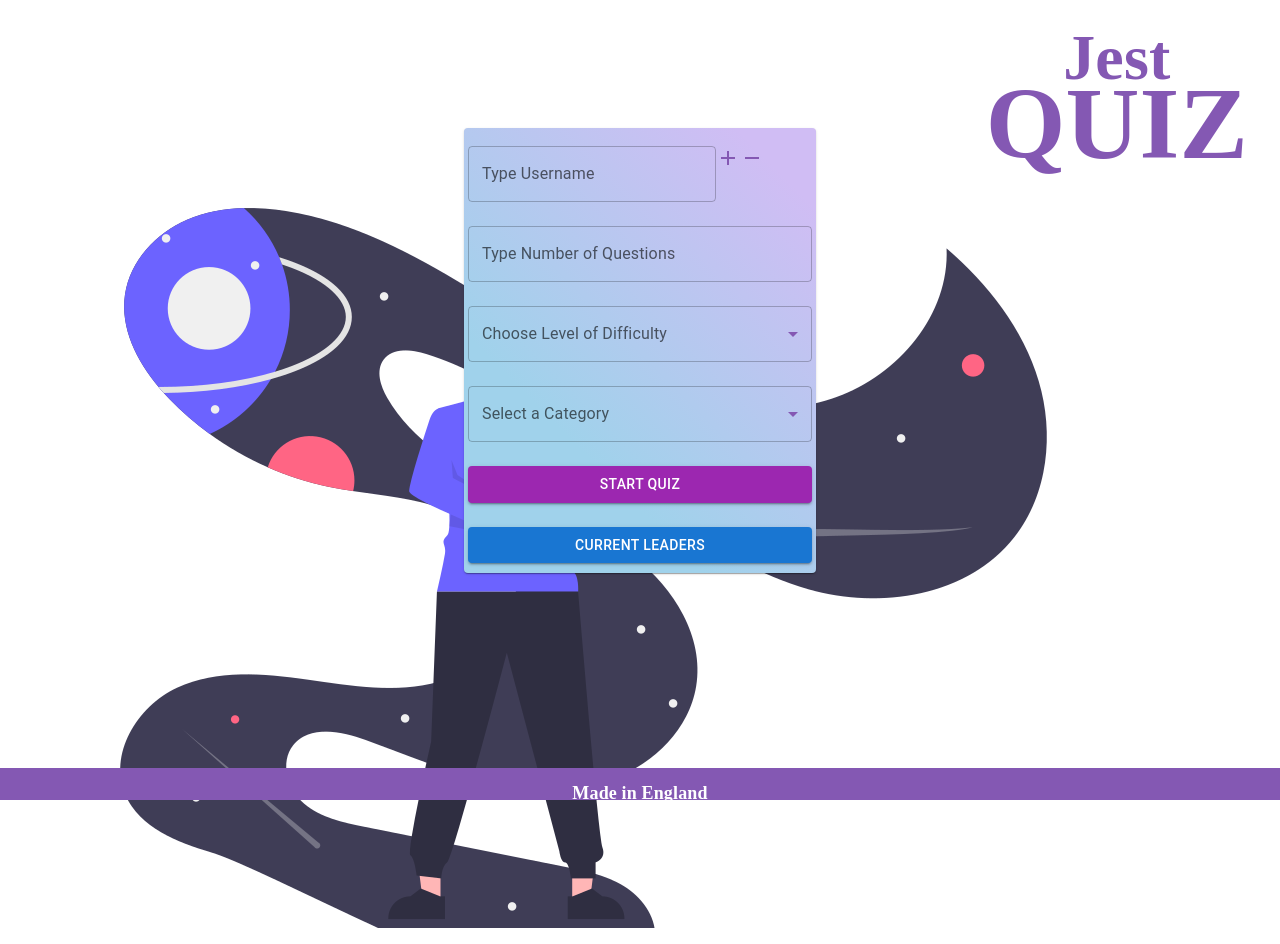
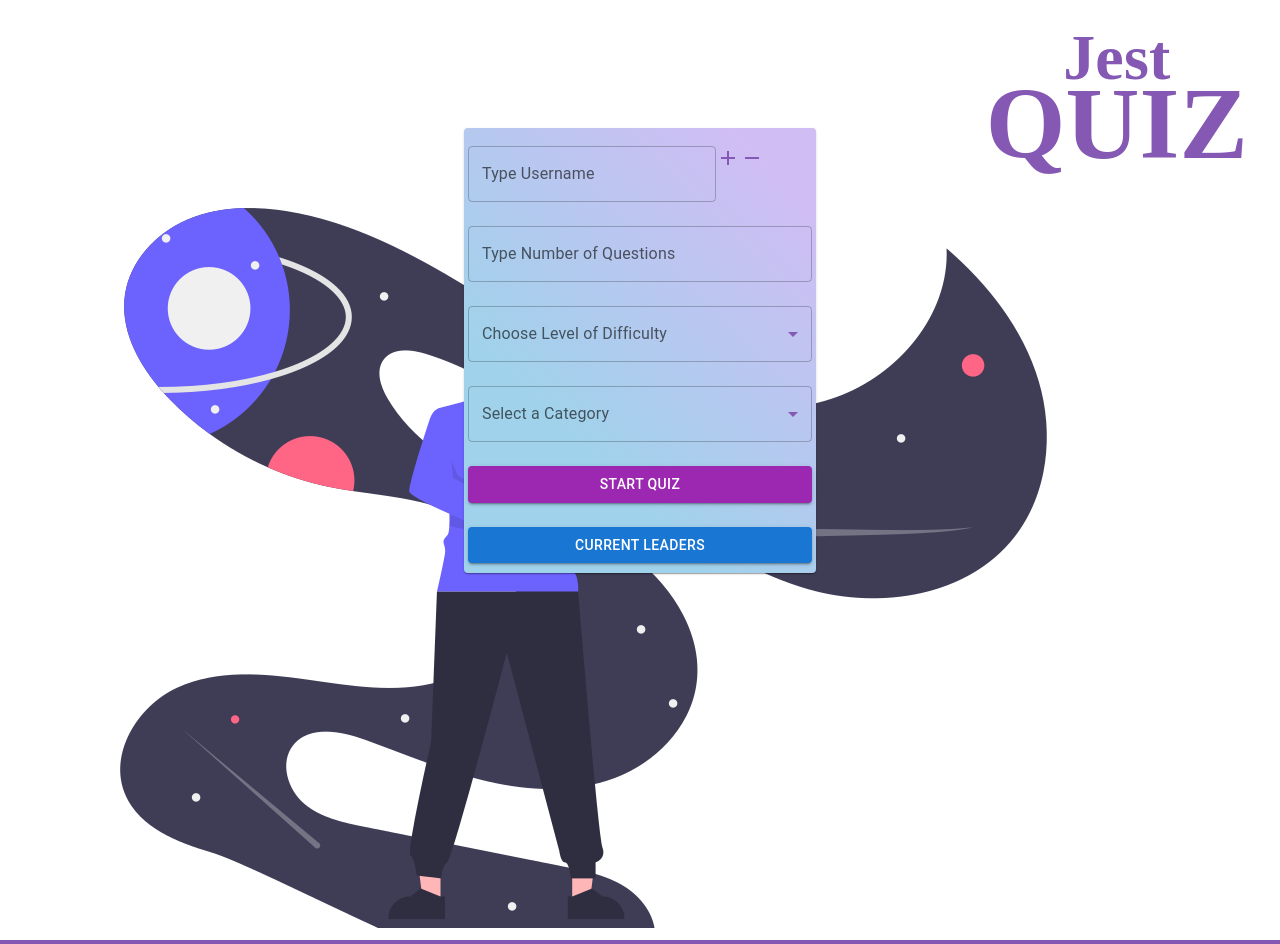
Before and after one commit to wotaque/lap3_project, a React (Create React App) app in the folder client/: page / in a window 1280 px wide. Shown: the top 944 px of the page. Built offline with nearby package versions, Linux system fonts and the light colour scheme; a web font is replaced by a local one.

Commit message:
leaderboard styling

```diff
--- a/client/src/components/Footer/Footer.css
+++ b/client/src/components/Footer/Footer.css
@@ -2,9 +2,9 @@ footer {
     background-color: #8458B3;
 	bottom:0;
 	left:0;
-	position:fixed;
+	position: "fixed";
     width: 100%;
-    height: 2em;
+    height: 2rem;
     margin:0 auto;
 }
 
--- a/client/src/components/Footer/Footer.js
+++ b/client/src/components/Footer/Footer.js
@@ -4,7 +4,7 @@ import "./Footer.css";
 const Footer = () => {
   return (
     <footer>
-      <h1>Made in England</h1>
+      <h1>Copyright 2022 Noamaan, Marina, Brandon</h1>
     </footer>
   );
 };
--- a/client/src/pages/Leaderboard/Leaderboard.js
+++ b/client/src/pages/Leaderboard/Leaderboard.js
@@ -1,6 +1,6 @@
 import React, { useEffect, useState } from 'react';
 import Axios from 'axios';
-import { Button, Card, CardContent, Paper, Typography } from '@mui/material';
+import { Button, Card, CardContent, Paper, Typography, Box, Container } from '@mui/material';
 import { useNavigate } from 'react-router';
 import { makeStyles } from '@mui/styles';
 
@@ -50,11 +50,16 @@ const Leaderboard = () => {
 
   return <div className={classes.root}>
 
-      <Button variant="contained" onClick={goHome}>Home</Button>
+
       <Paper className={classes.paperRoot}>
         <Typography variant="h3" gutterBottom={true} align="center">
             Leaderboard
         </Typography>
+        <Container sx={{ maxWidth: 1000 }} style={{ width: 100, margin: 'auto' }}>
+          <Button variant="" onClick={goHome}>Home</Button>
+        </Container>
+
+
       </Paper>
 
       <Paper elevation={3} style={{padding:20, color:"black"}} className={classes.paperRoot}>
```
